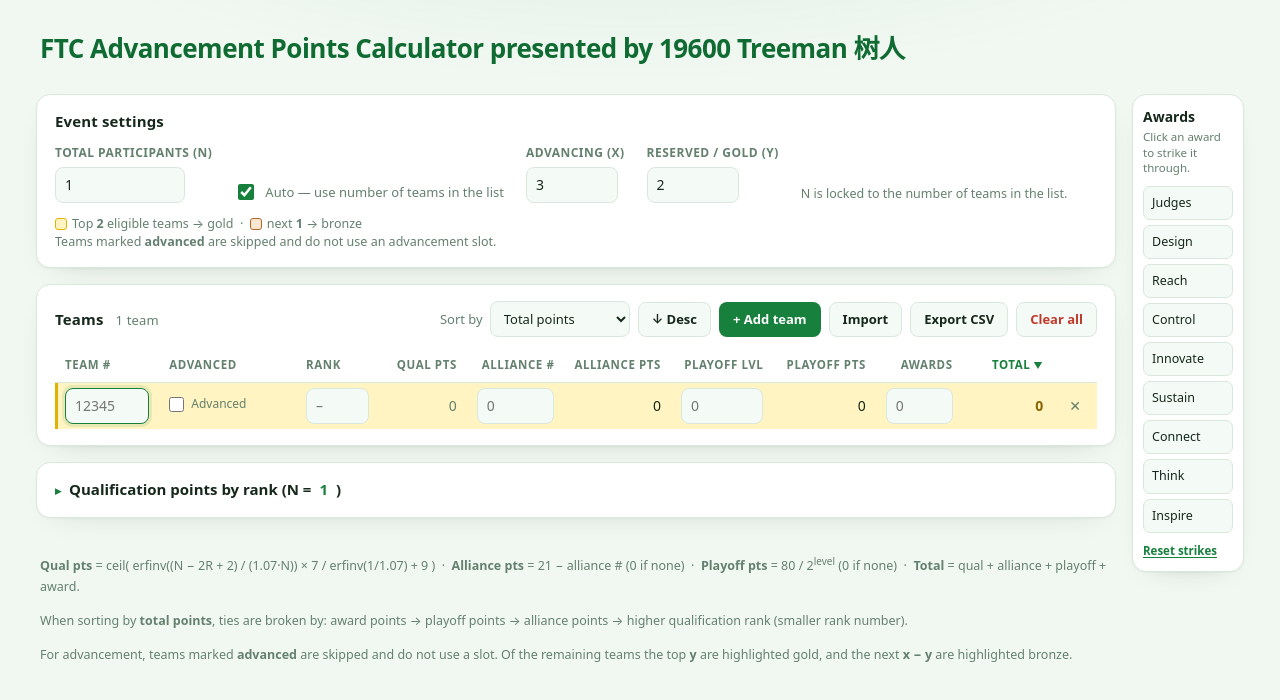
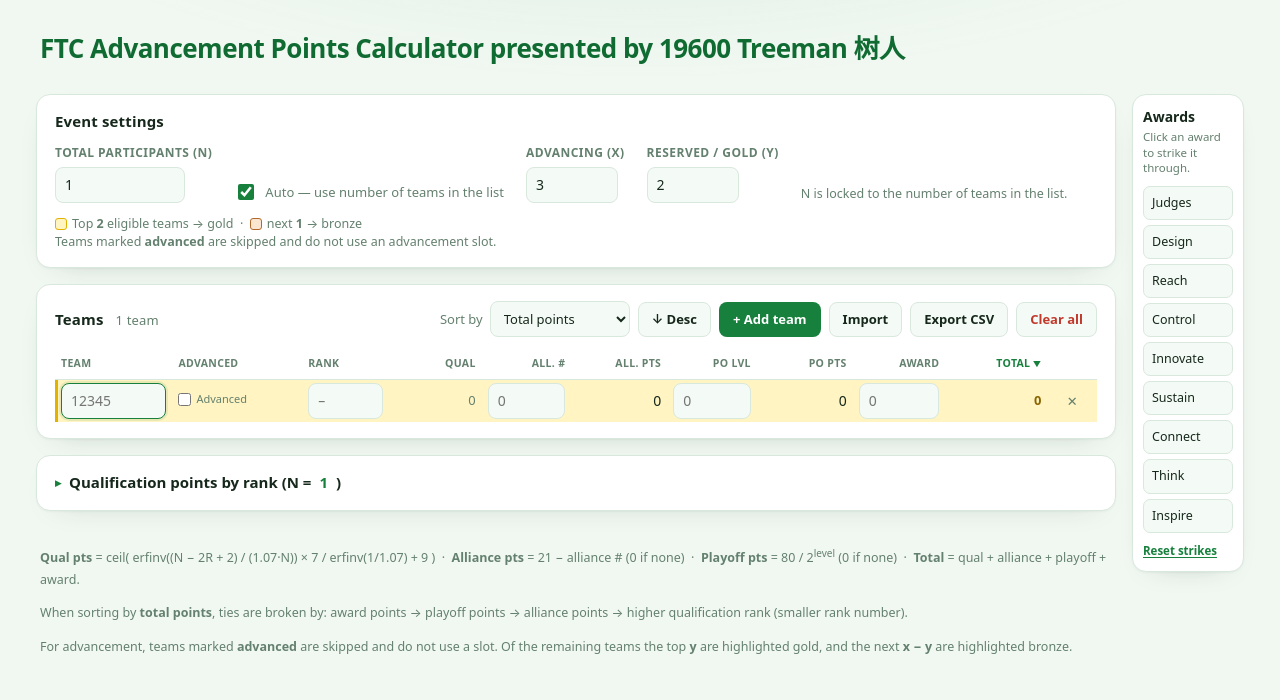
Before and after one commit to syt6099/ftc-advancement-points, a plain HTML site: page index.html in a window 1280 px wide. Both pictures are taken after a click on the button "+ Add team". Drawn offline with Linux system fonts and the light colour scheme.

Commit message:
Update index.html

```diff
--- a/index.html
+++ b/index.html
@@ -129,20 +129,27 @@
 
   /* ---------- Table ---------- */
   .table-wrap { overflow-x: auto; margin: 0 -18px; padding: 0 18px; }
-  table { width: 100%; min-width: 980px; border-collapse: collapse; }
+  table {
+    width: 100%; min-width: 0; table-layout: fixed;
+    border-collapse: collapse;
+  }
 
   thead th {
-    font-size: 11.5px; text-transform: uppercase; letter-spacing: .05em;
+    font-size: 10.5px; text-transform: uppercase; letter-spacing: .03em;
     color: var(--muted); font-weight: 700; text-align: left;
-    padding: 8px 10px; border-bottom: 1px solid var(--border); white-space: nowrap;
+    padding: 7px 6px; border-bottom: 1px solid var(--border);
+    white-space: nowrap; overflow: hidden; text-overflow: ellipsis;
   }
   thead th[data-sort] { cursor: pointer; user-select: none; }
   thead th[data-sort]:hover { color: var(--accent); }
   thead th.sorted-asc, thead th.sorted-desc { color: var(--accent); }
-  thead th.sorted-asc::after { content: " ▲"; font-size: 9px; }
-  thead th.sorted-desc::after { content: " ▼"; font-size: 9px; }
+  thead th.sorted-asc::after { content: " ▲"; font-size: 8px; }
+  thead th.sorted-desc::after { content: " ▼"; font-size: 8px; }
 
-  tbody td { padding: 5px 10px; border-bottom: 1px solid var(--border); }
+  tbody td {
+    padding: 3px 6px; border-bottom: 1px solid var(--border);
+    overflow: hidden;
+  }
   tbody tr:hover { background: var(--accent-soft); }
   tbody tr.row-gold { background: var(--gold-bg); box-shadow: inset 3px 0 0 var(--gold-line); }
   tbody tr.row-gold:hover { background: var(--gold-bg-hover); }
@@ -158,46 +165,55 @@
   .num { text-align: right; font-variant-numeric: tabular-nums; }
   th.num { text-align: right; }
 
-  .c-team { width: 118px; }
-  .c-check { width: 156px; }
-  .c-rank { width: 86px; }
-  .c-qual { width: 92px; }
-  .c-all { width: 100px; }
-  .c-po { width: 104px; }
-  .c-award { width: 92px; }
-  .c-del { width: 42px; text-align: center; }
+  /* Compact fixed widths — sum ≈ 674px, fits the ~1044px table area */
+  .c-team   { width: 76px; }
+  .c-check  { width: 84px; }
+  .c-rank   { width: 56px; }
+  .c-qual   { width: 60px; }
+  .c-allnum { width: 58px; }
+  .c-allpts { width: 62px; }
+  .c-polvl  { width: 58px; }
+  .c-ppts   { width: 62px; }
+  .c-award  { width: 60px; }
+  .c-total  { width: 66px; }
+  .c-del    { width: 32px; text-align: center; }
 
   .adv-check {
-    display: inline-flex; align-items: center; gap: 7px;
-    font-size: 12px; color: var(--muted); cursor: pointer; user-select: none; white-space: nowrap;
+    display: inline-flex; align-items: center; gap: 5px;
+    font-size: 11px; color: var(--muted); cursor: pointer;
+    user-select: none; white-space: nowrap; max-width: 100%;
   }
-  .adv-check input { accent-color: var(--accent); width: 15px; height: 15px; cursor: pointer; margin: 0; flex: none; }
+  .adv-check input {
+    accent-color: var(--accent); width: 13px; height: 13px;
+    cursor: pointer; margin: 0; flex: none;
+  }
   .adv-check input:checked + span { color: var(--accent); font-weight: 600; }
 
   .in {
-    width: 100%; min-width: 56px; padding: 6px 8px; border-radius: 6px;
-    background: transparent; border: 1px solid transparent; color: inherit; font: inherit;
+    width: 100%; min-width: 0; padding: 4px 5px; border-radius: 5px;
+    background: transparent; border: 1px solid transparent;
+    color: inherit; font: inherit; font-size: 13px;
     font-variant-numeric: tabular-nums;
   }
   .in:hover { border-color: var(--border); background: var(--field); }
   .in:focus {
     outline: none; border-color: var(--accent); background: var(--field);
-    box-shadow: 0 0 0 3px var(--accent-soft);
+    box-shadow: 0 0 0 2px var(--accent-soft);
   }
   input[type="number"]::-webkit-outer-spin-button,
   input[type="number"]::-webkit-inner-spin-button { -webkit-appearance: none; margin: 0; }
   input[type="number"] { -moz-appearance: textfield; appearance: textfield; }
 
-  .cell-qual { font-weight: 600; }
-  .cell-total { font-weight: 700; color: var(--accent); }
-  tbody tr.row-gold .cell-total { color: var(--gold-text); }
+  .cell-qual  { font-weight: 600; font-size: 13px; }
+  .cell-total { font-weight: 700; font-size: 13px; color: var(--accent); }
+  tbody tr.row-gold   .cell-total { color: var(--gold-text); }
   tbody tr.row-bronze .cell-total { color: var(--bronze-text); }
   .muted { color: var(--muted); font-weight: 400; }
-  .warn { color: var(--warn); }
+  .warn  { color: var(--warn); }
 
   .del {
     border: none; background: transparent; color: var(--muted); cursor: pointer;
-    font-size: 14px; padding: 4px 6px; border-radius: 6px; line-height: 1;
+    font-size: 13px; padding: 2px 4px; border-radius: 4px; line-height: 1;
   }
   .del:hover { color: var(--danger); background: rgba(192, 57, 43, .12); }
 
@@ -350,17 +366,17 @@
           <table id="teamTable">
             <thead>
               <tr>
-                <th class="c-team" data-sort="number">Team #</th>
-                <th class="c-check">Advanced</th>
-                <th class="c-rank" data-sort="rank">Rank</th>
-                <th class="c-qual num" data-sort="qual">Qual pts</th>
-                <th class="c-all num">Alliance #</th>
-                <th class="c-all num" data-sort="alliancePts">Alliance pts</th>
-                <th class="c-po num">Playoff lvl</th>
-                <th class="c-po num" data-sort="playoffPts">Playoff pts</th>
-                <th class="c-award num" data-sort="award">Awards</th>
-                <th class="c-all num" data-sort="total">Total</th>
-                <th class="c-del"></th>
+                <th class="c-team" data-sort="number" title="Team number">Team</th>
+                <th class="c-check" title="Already advanced">Advanced</th>
+                <th class="c-rank" data-sort="rank" title="Qualification rank">Rank</th>
+                <th class="c-qual num" data-sort="qual" title="Qualification points">Qual</th>
+                <th class="c-allnum num" title="Alliance number">All. #</th>
+                <th class="c-allpts num" data-sort="alliancePts" title="Alliance points">All. pts</th>
+                <th class="c-polvl num" title="Playoff level">PO lvl</th>
+                <th class="c-ppts num" data-sort="playoffPts" title="Playoff points">PO pts</th>
+                <th class="c-award num" data-sort="award" title="Award points">Award</th>
+                <th class="c-total num" data-sort="total" title="Total points">Total</th>
+                <th class="c-del" title="Remove"></th>
               </tr>
             </thead>
             <tbody id="teamBody"></tbody>
@@ -693,9 +709,9 @@ function makeRow(t) {
     '<td class="c-check"><label class="adv-check"><input type="checkbox" data-field="alreadyAdvanced" aria-label="Team advanced"' + (t.alreadyAdvanced ? " checked" : "") + '><span>Advanced</span></label></td>' +
     '<td class="c-rank"><input class="in" type="number" inputmode="numeric" min="1" data-field="rank" value="' + esc(t.rank) + '" placeholder="–" aria-label="Rank"></td>' +
     '<td class="num cell-qual" data-cell="qual"></td>' +
-    '<td class="c-all"><input class="in" type="number" inputmode="numeric" min="0" data-field="alliance" value="' + esc(t.alliance) + '" placeholder="0" aria-label="Alliance number"></td>' +
+    '<td class="c-allnum"><input class="in" type="number" inputmode="numeric" min="0" data-field="alliance" value="' + esc(t.alliance) + '" placeholder="0" aria-label="Alliance number"></td>' +
     '<td class="num" data-cell="alliancePts"></td>' +
-    '<td class="c-po"><input class="in" type="number" inputmode="numeric" min="0" data-field="playoff" value="' + esc(t.playoff) + '" placeholder="0" aria-label="Playoff level"></td>' +
+    '<td class="c-polvl"><input class="in" type="number" inputmode="numeric" min="0" data-field="playoff" value="' + esc(t.playoff) + '" placeholder="0" aria-label="Playoff level"></td>' +
     '<td class="num" data-cell="playoffPts"></td>' +
     '<td class="c-award"><input class="in" type="number" inputmode="numeric" data-field="award" value="' + esc(t.award) + '" placeholder="0" aria-label="Award points"></td>' +
     '<td class="num cell-total" data-cell="total"></td>' +
```
